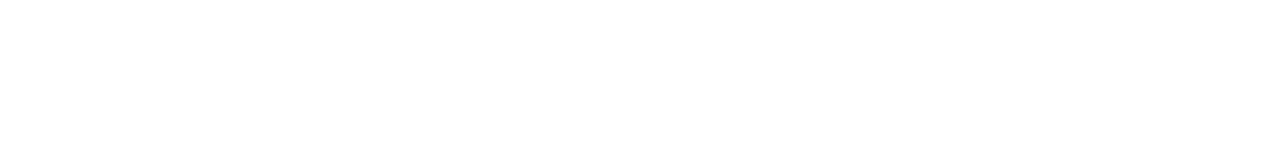
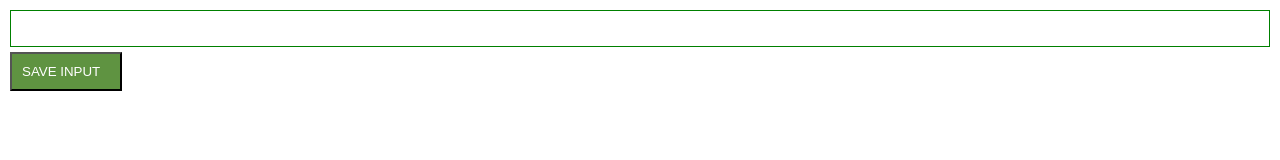
Before and after one commit to Avinash-Rajak/learning-java-script, a plain HTML site: page Building Extensions/index.html in a window 1280 px wide. Drawn offline with Linux system fonts and the light colour scheme.

Commit message:
Send msg to console

```diff
--- a/Building Extensions/index.html
+++ b/Building Extensions/index.html
@@ -8,7 +8,8 @@
     <title>Extension</title>
 </head>
 <body>
-
+    <input type="text" id="input-el">
+    <button id="input-btn" onclick="inputel()">SAVE INPUT</button>
     <script src="index.js"></script>
 </body>
 </html>
--- a/Building Extensions/index.js
+++ b/Building Extensions/index.js
@@ -0,0 +1,4 @@
+let inputEl = document.getElementById("input-btn");
+function inputel(){
+    console.log ("Hello")
+}
--- a/Building Extensions/style.css
+++ b/Building Extensions/style.css
@@ -0,0 +1,26 @@
+body{
+    margin: 0;
+    padding: 10px;
+}
+
+input{
+    width:  100%;
+    padding-left: 10px;
+    padding-right: 10px;
+    padding-top: 10px;
+    padding-bottom: 10px;
+    box-sizing: border-box;
+    border: 1px solid green;
+    font-weight: bold;
+    margin-bottom: 5px;
+}
+
+button{
+    background-color: #5f9341;
+    color: white;
+    padding-top: 10px;
+    padding-bottom: 10px;
+    padding-left: 10px;
+    padding-right: 20px;
+
+}
```
Also changed, not shown: Blackjack Game/index.html (+1 -1 lines).
